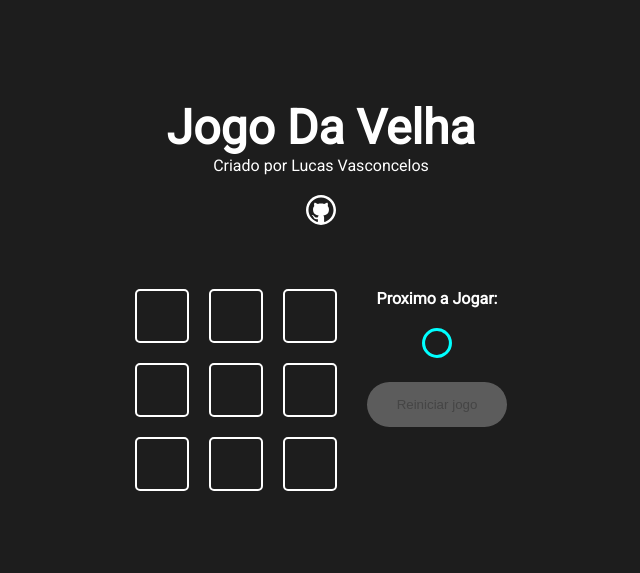
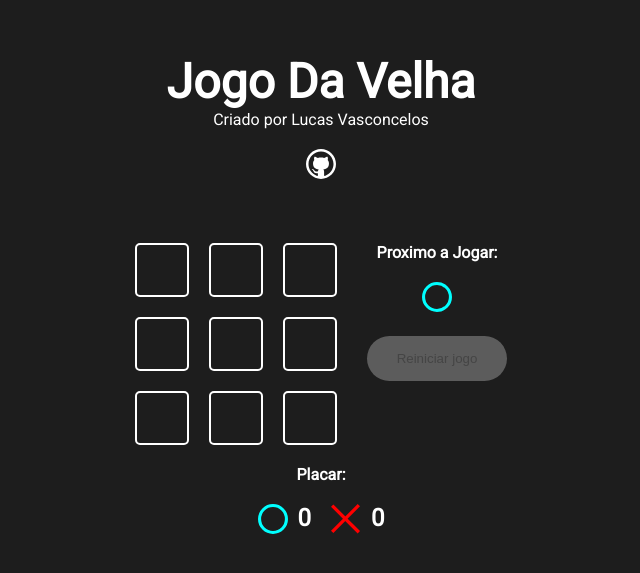
Before and after one commit to LucasVasconcelosDev/Projeto-JogoDaVelha, a Next.js app: page / in a window 1280 px wide. Shown: the part 125-698 px from the top of the page, without its empty margins (319-959 px from the left). Built offline with nearby package versions, Linux system fonts and the light colour scheme.

Commit message:
criado placar

```diff
--- a/src/components/game/Game.jsx
+++ b/src/components/game/Game.jsx
@@ -2,8 +2,8 @@ import { useState, useEffect} from "react"
 
 import styles from "./Game.module.css"
 import GameOption from "../gameOption/GameOption"
-import Icon from "../icon/Icon"
 import GameInfo from "../gameinfo/GameInfo"
+import Score from "../score/Score"
 
 const winnerTable = [
     [0,1,2],
@@ -22,6 +22,8 @@ function Game(){
     const [winner, setWinner] = useState(0)
     const [winnerLine, setWinnerLine] = useState([])
     const [draw, setdraw] = useState(false)
+    const [playerO, setplayerO] = useState(0)
+    const [playerX, setplayerX] = useState(0)
     const handleClick = (position)=>{
         if(gameState[position] === 0 && winner === 0){
             let newgameState=[...gameState]
@@ -36,6 +38,8 @@ function Game(){
             if(sum === 3 || sum === -3){
                 setWinner(sum/3)
                 setWinnerLine(line)
+                if (sum === 3) setplayerO(playerO+1)
+                if (sum === -3) setplayerX(playerX+1)
             }
         })
     }
@@ -69,6 +73,7 @@ function Game(){
     }, [winner])
 
     return(
+        <>
             <div className={styles.gameContent}>
                 <div className={styles.game}>
                 {
@@ -90,6 +95,11 @@ function Game(){
                     draw={draw}
                 />
             </div>
+                <Score
+                    playerO={playerO}
+                    playerX={playerX}
+                />
+        </>
     )
 }
 
--- a/src/components/game/Game.module.css
+++ b/src/components/game/Game.module.css
@@ -7,6 +7,7 @@
 .gameContent{
     display: flex;
     gap: 30px;
+    margin-bottom: 20px;
 }
 
 @media screen and (max-width: 400px){
--- /dev/null
+++ b/src/components/score/Score.jsx
@@ -0,0 +1,23 @@
+import styles from "./Score.module.css"
+import Icon from "../icon/Icon"
+
+
+function Score({playerO, playerX}){
+    return(
+        <>
+            <h4>Placar:</h4>
+            <div className={styles.score}>
+                    <div className={styles.scoreContent}>
+                        <Icon iconName={"circle"}/>
+                        <h2>{playerO}</h2>
+                    </div>
+                    <div className={styles.scoreContent}>
+                        <Icon iconName={"x"}/>
+                        <h2>{playerX}</h2>
+                    </div>
+            </div>
+        </>
+    )
+}
+
+export default Score
--- /dev/null
+++ b/src/components/score/Score.module.css
@@ -0,0 +1,11 @@
+.score {
+    display: flex;
+    align-items: center;
+    gap: 20px;
+    margin-top: 20px;
+}
+
+.scoreContent {
+    display: flex;
+    gap: 10px;
+}
```
Lines whose indentation alone changed are shown as unchanged.
